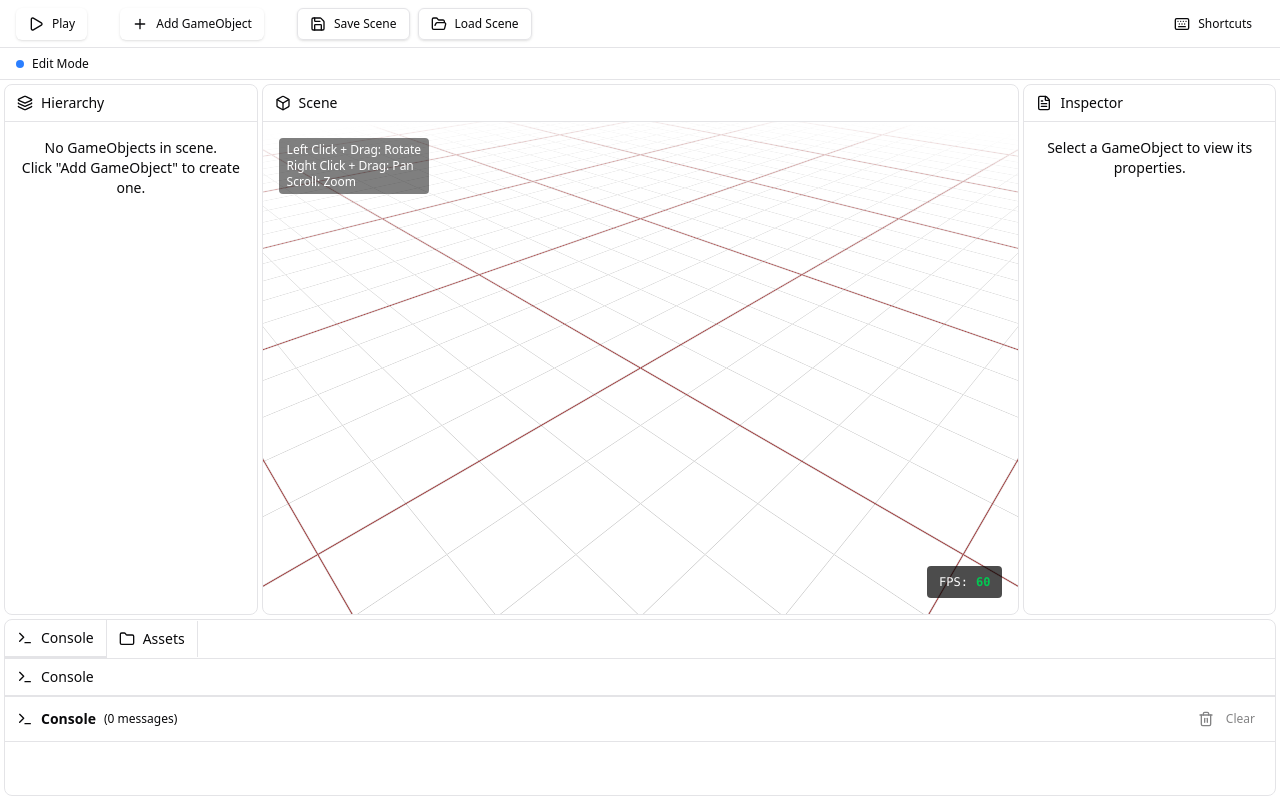
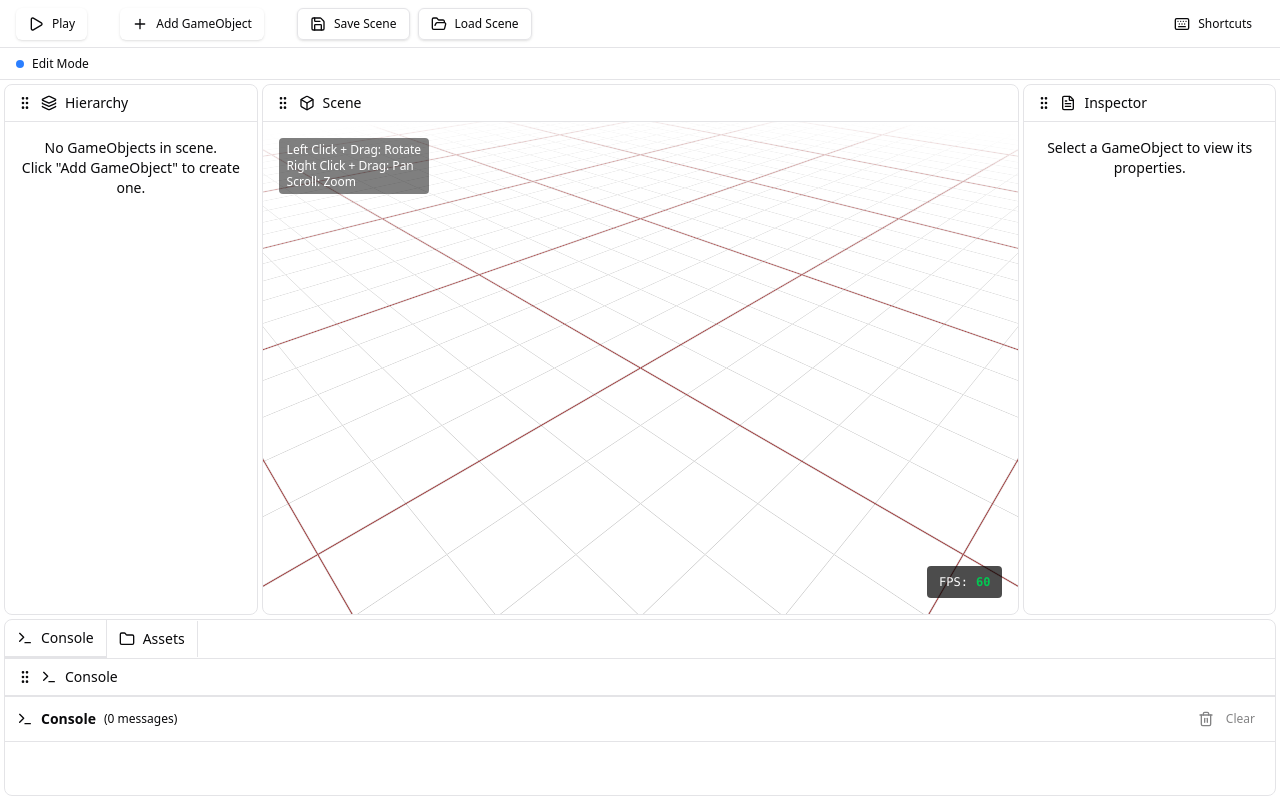
Before and after one commit to Walkberg/programing-three, a React (Vite) app: page / in a window 1280 px wide. Built offline with nearby package versions, Linux system fonts and the light colour scheme.

Commit message:
feat(drag-and-drop): implement drag-and-drop functionality with visual feedback and drop zones

```diff
--- a/src/components/Docking/DockingLayout.tsx
+++ b/src/components/Docking/DockingLayout.tsx
@@ -1,10 +1,19 @@
 // Docking Layout Component
-// Feature: 003-docking-panel-system
-// Root layout manager that renders the zone tree
+// Feature: 003-docking-panel-system - US2
+// Root layout manager with drag and drop support
 
 import React, { useEffect } from "react";
+import {
+  DndContext,
+  DragOverlay,
+  PointerSensor,
+  useSensor,
+  useSensors,
+} from "@dnd-kit/core";
 import { useLayoutStore } from "@/state/layoutStore";
 import { Zone } from "./Zone";
+import { useDragEndHandler } from "@/hooks/useDragAndDrop";
+import { getPanelDefinition } from "./PanelRegistry";
 
 interface DockingLayoutProps {
   className?: string;
@@ -12,33 +21,82 @@ interface DockingLayoutProps {
 
 /**
  * Docking Layout Component
- * Root component for the docking panel system
- * Renders the zone tree from layoutStore
- *
- * Future enhancements (US2+):
- * - DndContext for drag and drop
- * - Drop zone indicators
- * - Drag overlay
+ * Root component for the docking panel system with drag and drop
+ * Wraps zone tree in DndContext (US2)
  */
 export const DockingLayout = React.memo<DockingLayoutProps>(
   ({ className = "" }) => {
     const rootZone = useLayoutStore((state) => state.rootZone);
+    const dragState = useLayoutStore((state) => state.dragState);
     const loadLayout = useLayoutStore((state) => state.loadLayout);
+    const { handleDragEnd, handleDragCancel } = useDragEndHandler();
+
+    // Configure drag sensors
+    const sensors = useSensors(
+      useSensor(PointerSensor, {
+        activationConstraint: {
+          distance: 8, // 8px movement required to start drag
+        },
+      })
+    );
 
     // Load persisted layout on mount
     useEffect(() => {
       loadLayout();
     }, [loadLayout]);
 
+    // Handle Escape key to cancel drag
+    useEffect(() => {
+      const handleKeyDown = (e: KeyboardEvent) => {
+        if (e.key === "Escape" && dragState) {
+          handleDragCancel();
+        }
+      };
+
+      window.addEventListener("keydown", handleKeyDown);
+      return () => window.removeEventListener("keydown", handleKeyDown);
+    }, [dragState, handleDragCancel]);
+
     return (
-      <div
-        className={`w-full h-full overflow-hidden bg-background p-1 ${className}`}
-        data-docking-layout="root"
+      <DndContext
+        sensors={sensors}
+        onDragEnd={handleDragEnd}
+        onDragCancel={handleDragCancel}
       >
-        <Zone zone={rootZone} />
-      </div>
+        <div
+          className={`w-full h-full overflow-hidden bg-background p-1 ${className}`}
+          data-docking-layout="root"
+        >
+          <Zone zone={rootZone} />
+        </div>
+
+        {/* Drag Overlay - shows panel being dragged */}
+        <DragOverlay>
+          {dragState?.draggedPanelId && (
+            <DragPreview panelId={dragState.draggedPanelId} />
+          )}
+        </DragOverlay>
+      </DndContext>
     );
   }
 );
 
 DockingLayout.displayName = "DockingLayout";
+
+/**
+ * Drag Preview Component
+ * Shows a preview of the panel being dragged
+ */
+const DragPreview: React.FC<{ panelId: string }> = ({ panelId }) => {
+  const definition = getPanelDefinition(panelId as any);
+  const Icon = definition.icon;
+
+  return (
+    <div className="flex items-center gap-2 px-3 py-2 bg-muted border border-border rounded-lg shadow-lg opacity-90">
+      <Icon className="w-4 h-4 text-muted-foreground" />
+      <span className="text-sm font-medium text-foreground">
+        {definition.title}
+      </span>
+    </div>
+  );
+};
--- /dev/null
+++ b/src/components/Docking/DropZone.tsx
@@ -0,0 +1,76 @@
+// Drop Zone Component
+// Feature: 003-docking-panel-system - US2
+// Visual drop zone indicators for drag and drop
+
+import React from "react";
+import type { DropMode } from "@/types/layout";
+
+interface DropZoneProps {
+  isActive: boolean;
+  mode: DropMode;
+  className?: string;
+}
+
+/**
+ * Drop Zone Component
+ * Shows visual feedback when dragging over a valid drop target
+ * Different styles for different drop modes (move, tab, split-h, split-v)
+ */
+export const DropZone = React.memo<DropZoneProps>(
+  ({ isActive, mode, className = "" }) => {
+    if (!isActive) return null;
+
+    const getModeLabel = () => {
+      switch (mode) {
+        case "move":
+          return "Move Here";
+        case "tab":
+          return "Add as Tab";
+        case "split-h":
+          return "Split Horizontal";
+        case "split-v":
+          return "Split Vertical";
+        default:
+          return "Drop Here";
+      }
+    };
+
+    const getModeColor = () => {
+      switch (mode) {
+        case "move":
+          return "bg-primary/20 border-primary";
+        case "tab":
+          return "bg-blue-500/20 border-blue-500";
+        case "split-h":
+          return "bg-green-500/20 border-green-500";
+        case "split-v":
+          return "bg-purple-500/20 border-purple-500";
+        default:
+          return "bg-primary/20 border-primary";
+      }
+    };
+
+    return (
+      <div
+        className={`
+          absolute inset-0 z-50
+          flex items-center justify-center
+          border-2 border-dashed rounded-lg
+          ${getModeColor()}
+          transition-all duration-150
+          pointer-events-none
+          ${className}
+        `}
+        data-drop-zone={mode}
+      >
+        <div className="px-4 py-2 bg-background/90 rounded-lg shadow-lg border border-border">
+          <span className="text-sm font-medium text-foreground">
+            {getModeLabel()}
+          </span>
+        </div>
+      </div>
+    );
+  }
+);
+
+DropZone.displayName = "DropZone";
--- a/src/components/Docking/PanelHeader.tsx
+++ b/src/components/Docking/PanelHeader.tsx
@@ -1,10 +1,12 @@
 // Panel Header Component
-// Feature: 003-docking-panel-system
+// Feature: 003-docking-panel-system - US2
 // Panel header with icon, title, and drag handle
 
 import React from "react";
+import { GripVertical } from "lucide-react";
 import type { LucideIcon } from "lucide-react";
 import type { PanelType } from "@/types/layout";
+import { useDraggablePanel } from "@/hooks/useDragAndDrop";
 
 interface PanelHeaderProps {
   panelType: PanelType;
@@ -17,16 +19,27 @@ interface PanelHeaderProps {
 /**
  * Panel Header Component
  * Displays panel icon, title, and acts as drag handle
- * Will be enhanced with drag functionality in US2
+ * Draggable via @dnd-kit (US2)
  */
 export const PanelHeader = React.memo<PanelHeaderProps>(
   ({ panelType, zoneId, title, icon: Icon, className = "" }) => {
+    const { draggableProps, isDragging } = useDraggablePanel(panelType, zoneId);
+
     return (
       <div
-        className={`flex items-center gap-2 px-3 py-2 bg-muted border-b border-border ${className}`}
+        {...draggableProps}
+        className={`
+          flex items-center gap-2 px-3 py-2 bg-muted border-b border-border
+          cursor-move transition-opacity duration-150
+          ${isDragging ? "opacity-50" : "opacity-100"}
+          ${className}
+        `}
         data-panel-header={panelType}
         data-zone-id={zoneId}
       >
+        {/* Drag Handle Icon */}
+        <GripVertical className="w-4 h-4 text-muted-foreground" />
+
         {/* Panel Icon */}
         <Icon className="w-4 h-4 text-muted-foreground" />
 
--- a/src/components/Docking/Zone.tsx
+++ b/src/components/Docking/Zone.tsx
@@ -1,11 +1,13 @@
 // Zone Component
-// Feature: 003-docking-panel-system
-// Renders leaf zones (panels) and split zones (recursive layout) using flexbox
+// Feature: 003-docking-panel-system - US2
+// Renders leaf zones (panels) and split zones with drop zone support
 
 import React from "react";
 import type { Zone as ZoneType, LeafZone, SplitZone } from "@/types/layout";
 import { Panel } from "./Panel";
 import { TabBar } from "./TabBar";
+import { DropZone } from "./DropZone";
+import { useDroppableZone } from "@/hooks/useDragAndDrop";
 
 interface ZoneProps {
   zone: ZoneType;
@@ -15,7 +17,7 @@ interface ZoneProps {
 /**
  * Zone Component
  * Recursively renders the zone tree structure
- * - Leaf zones: Render panel content with optional tab bar
+ * - Leaf zones: Render panel content with optional tab bar + drop zone
  * - Split zones: Render two child zones with flexbox layout
  */
 export const Zone = React.memo<ZoneProps>(({ zone, className = "" }) => {
@@ -34,21 +36,26 @@ Zone.displayName = "Zone";
 
 /**
  * Leaf Zone Content
- * Renders a single panel or tabbed group of panels
+ * Renders a single panel or tabbed group of panels with drop zone
  */
 const LeafZoneContent = React.memo<{ zone: LeafZone; className: string }>(
   ({ zone, className }) => {
     const { panels, activePanel } = zone;
+    const { droppableProps, isOver, isDraggingPanel } = useDroppableZone(
+      zone.id
+    );
 
     // No panels: render empty zone
     if (panels.length === 0) {
       return (
         <div
-          className={`flex items-center justify-center bg-background text-muted-foreground border border-border rounded-lg ${className}`}
+          {...droppableProps}
+          className={`relative flex items-center justify-center bg-background text-muted-foreground border border-border rounded-lg ${className}`}
           data-zone-id={zone.id}
           data-zone-type="leaf"
         >
           <p className="text-sm">Empty zone</p>
+          <DropZone isActive={isOver && isDraggingPanel} mode="move" />
         </div>
       );
     }
@@ -57,11 +64,13 @@ const LeafZoneContent = React.memo<{ zone: LeafZone; className: string }>(
     if (panels.length === 1) {
       return (
         <div
-          className={`flex flex-col overflow-hidden border border-border rounded-lg ${className}`}
+          {...droppableProps}
+          className={`relative flex flex-col overflow-hidden border border-border rounded-lg ${className}`}
           data-zone-id={zone.id}
           data-zone-type="leaf"
         >
           <Panel panelType={panels[0]} zoneId={zone.id} />
+          <DropZone isActive={isOver && isDraggingPanel} mode="move" />
         </div>
       );
     }
@@ -69,7 +78,8 @@ const LeafZoneContent = React.memo<{ zone: LeafZone; className: string }>(
     // Multiple panels: show tab bar
     return (
       <div
-        className={`flex flex-col overflow-hidden border border-border rounded-lg ${className}`}
+        {...droppableProps}
+        className={`relative flex flex-col overflow-hidden border border-border rounded-lg ${className}`}
         data-zone-id={zone.id}
         data-zone-type="leaf"
       >
@@ -79,6 +89,7 @@ const LeafZoneContent = React.memo<{ zone: LeafZone; className: string }>(
           activePanel={activePanel || panels[0]}
         />
         {activePanel && <Panel panelType={activePanel} zoneId={zone.id} />}
+        <DropZone isActive={isOver && isDraggingPanel} mode="move" />
       </div>
     );
   }
--- a/src/components/Docking/index.ts
+++ b/src/components/Docking/index.ts
@@ -1,5 +1,5 @@
 // Docking System Components
-// Feature: 003-docking-panel-system
+// Feature: 003-docking-panel-system - US2
 // Central export point for all docking components
 
 export { DockingLayout } from "./DockingLayout";
@@ -8,6 +8,7 @@ export { Panel } from "./Panel";
 export { PanelHeader } from "./PanelHeader";
 export { TabBar } from "./TabBar";
 export { Tab } from "./Tab";
+export { DropZone } from "./DropZone";
 export {
   getPanelDefinition,
   getAllPanelDefinitions,
--- /dev/null
+++ b/src/hooks/useDragAndDrop.ts
@@ -0,0 +1,100 @@
+// useDragAndDrop Hook
+// Feature: 003-docking-panel-system - US2
+// Integrates @dnd-kit for drag and drop functionality
+
+import { useDraggable, useDroppable } from "@dnd-kit/core";
+import type { PanelType } from "@/types/layout";
+import { useLayoutStore } from "@/state/layoutStore";
+
+/**
+ * Hook for draggable panels
+ * Used in PanelHeader to make panels draggable
+ */
+export function useDraggablePanel(panelId: PanelType, zoneId: string) {
+  const startDrag = useLayoutStore((state) => state.startDrag);
+
+  const { attributes, listeners, setNodeRef, isDragging } = useDraggable({
+    id: `panel-${panelId}-${zoneId}`,
+    data: {
+      panelId,
+      zoneId,
+      type: "panel",
+    },
+  });
+
+  return {
+    draggableProps: {
+      ref: setNodeRef,
+      ...attributes,
+      ...listeners,
+    },
+    isDragging,
+    startDrag: () => startDrag(panelId, zoneId),
+  };
+}
+
+/**
+ * Hook for droppable zones
+ * Used in Zone component to make zones accept drops
+ */
+export function useDroppableZone(zoneId: string) {
+  const { setNodeRef, isOver, active } = useDroppable({
+    id: `zone-${zoneId}`,
+    data: {
+      zoneId,
+      type: "zone",
+    },
+  });
+
+  return {
+    droppableProps: {
+      ref: setNodeRef,
+    },
+    isOver,
+    isDraggingPanel: active?.data.current?.type === "panel",
+  };
+}
+
+/**
+ * Hook for handling drag end events
+ * Used in DockingLayout to commit drag operations
+ */
+export function useDragEndHandler() {
+  const commitDrag = useLayoutStore((state) => state.commitDrag);
+  const cancelDrag = useLayoutStore((state) => state.cancelDrag);
+  const updateDragTarget = useLayoutStore((state) => state.updateDragTarget);
+
+  const handleDragEnd = (event: any) => {
+    const { active, over } = event;
+
+    if (!over) {
+      // No valid drop target - cancel drag
+      cancelDrag();
+      return;
+    }
+
+    // Extract data from drag event
+    const panelId = active.data.current?.panelId as PanelType;
+    const sourceZoneId = active.data.current?.zoneId as string;
+    const targetZoneId = over.data.current?.zoneId as string;
+
+    if (!panelId || !sourceZoneId || !targetZoneId) {
+      cancelDrag();
+      return;
+    }
+
+    // For US2, we only support "move" mode (replace zone content)
+    // US3 will add "tab" mode, US4 will add "split-h/split-v" modes
+    updateDragTarget(targetZoneId, "move");
+    commitDrag();
+  };
+
+  const handleDragCancel = () => {
+    cancelDrag();
+  };
+
+  return {
+    handleDragEnd,
+    handleDragCancel,
+  };
+}
```
Also changed, not shown: specs/003-docking-panel-system/tasks.md (+15 -15 lines).
